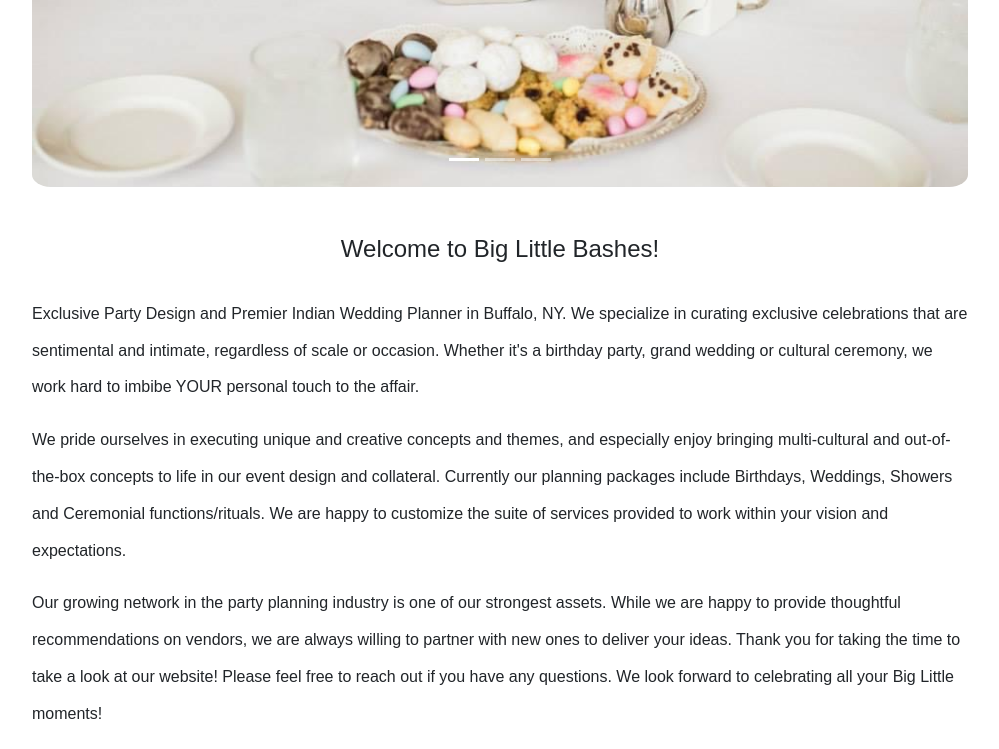
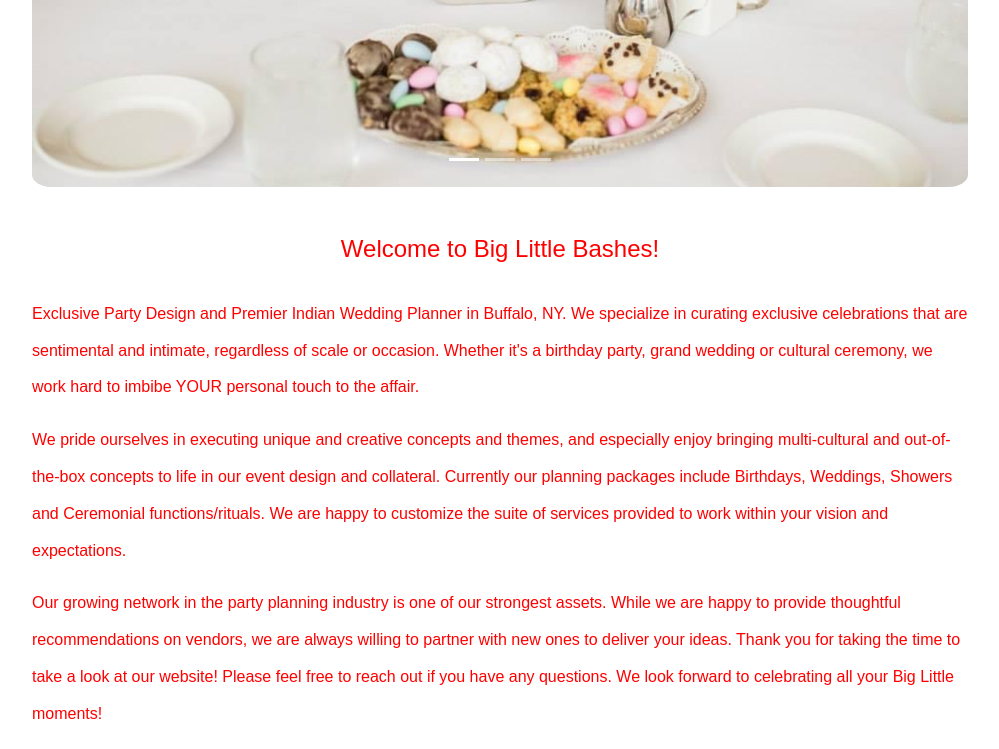
Before and after one commit to FrankRunfola1229/BigLittleBashes, a PHP site: page /index.html in a window 1280 px wide. Shown: the part 670-1419 px from the top of the page, without its empty margins (140-1139 px from the left). Run offline with PHP 8.4, Linux system fonts and the light colour scheme.

Commit message:
Add local files

```diff
--- a/assets/css/styles.css
+++ b/assets/css/styles.css
@@ -193,3 +193,7 @@
 #myCarousel img {
 	border-radius: 2%;
 }
+
+*{
+	color: red;
+}
```
